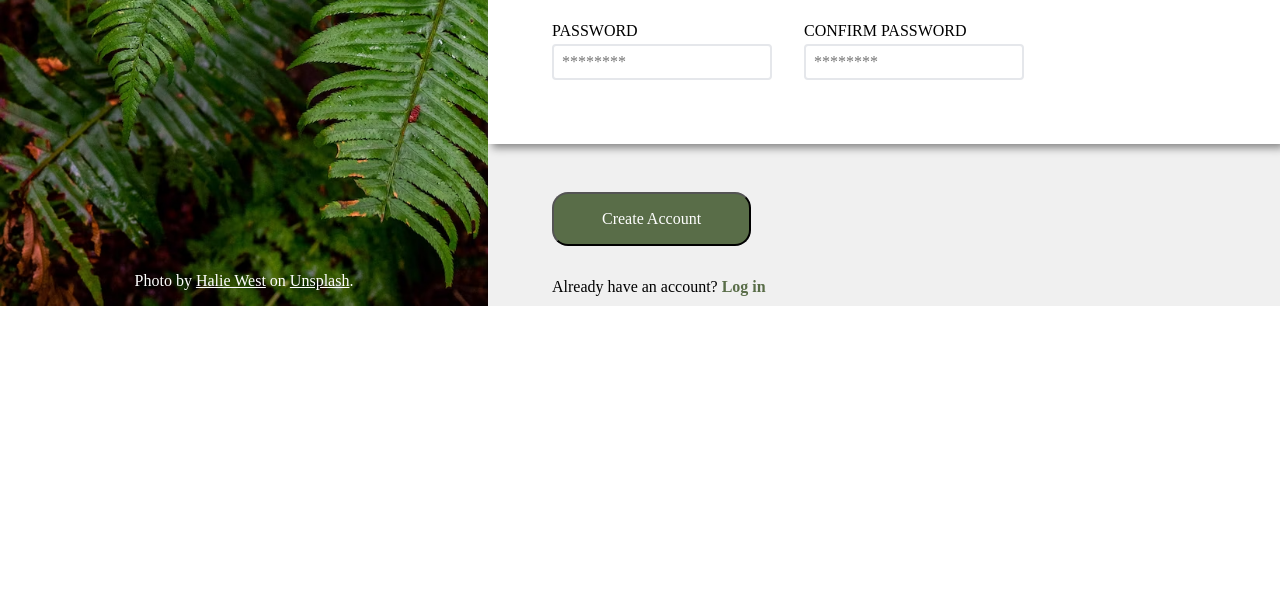
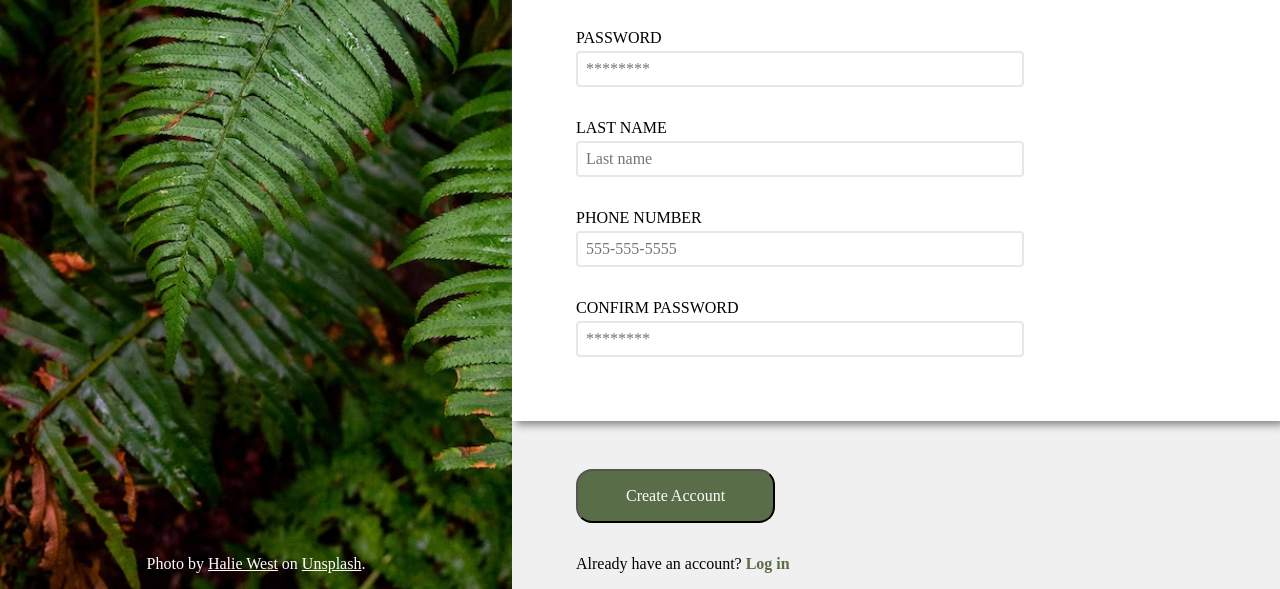
Before and after one commit to cccbean/odin-sign-up, a plain HTML site: page index.html in a window 1280 px wide. Shown: the part 494-1083 px from the top of the page. Before the commit the page ends 806 px from the top, so only its background shows below. Drawn offline with Linux system fonts and the light colour scheme.

Commit message:
Changed flex-wrap to row wrap for all

```diff
--- a/style.css
+++ b/style.css
@@ -5,6 +5,12 @@
        url("./font/norse-bold-webfont.woff") format('woff');
   font-weight: normal;
   font-style: normal;
+}
+
+/* This should def not be a * selector, but whatever */
+* {
+  /* Flexbox was cutting content off screen, no longer! */
+  flex-flow: row wrap;
 }
 
 /* Get rid of browser form style */
@@ -20,13 +26,12 @@ body {
   margin: 0;
 }
 
-
-
 .container {
   display: flex;
   height: 100vh;
 }
 
+/* SIDEBAR SECTION */
 .sidebar {
   flex: 2;
   display: flex;
@@ -64,8 +69,7 @@ img {
   height: auto;
 }
 
-
-
+/* CONTENT SECTION */
 .content {
   flex: 3;
   display: flex;
```
